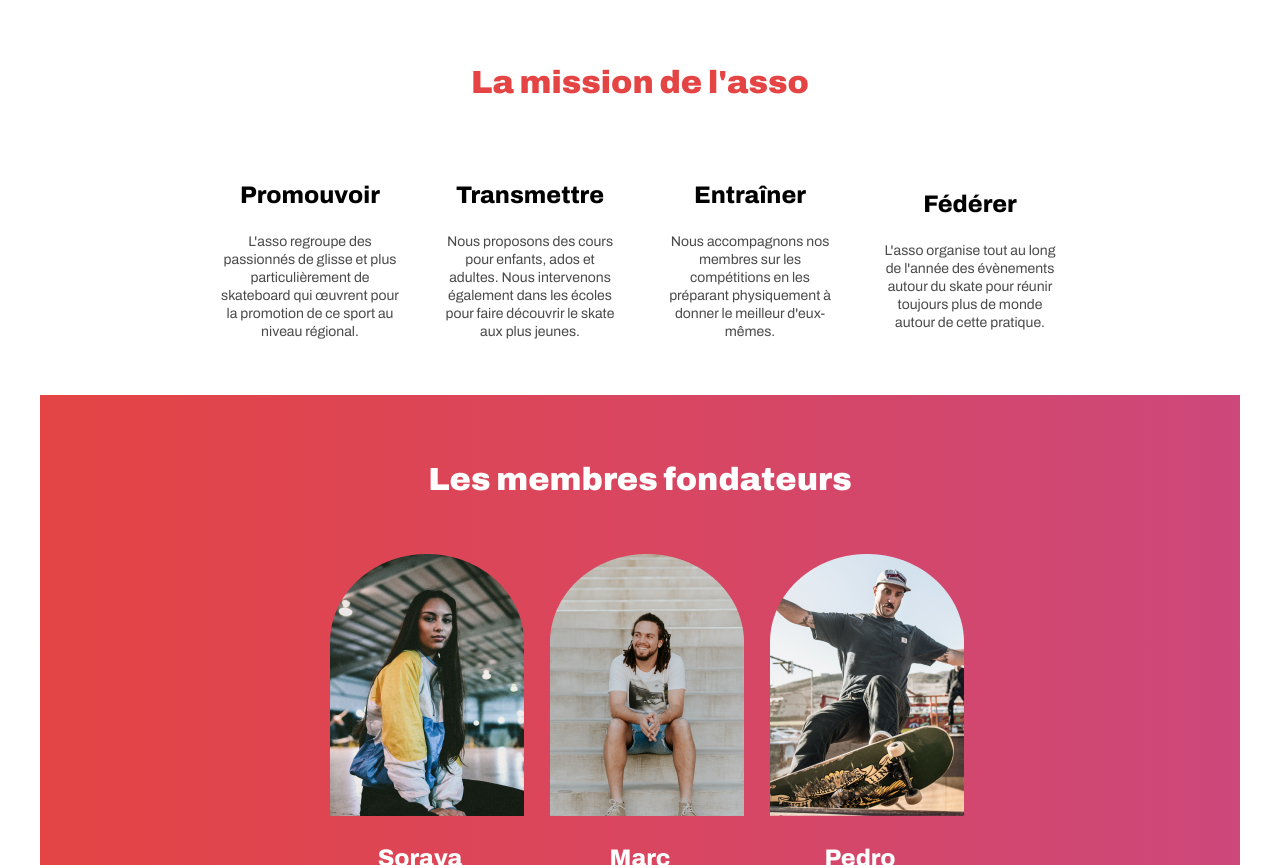
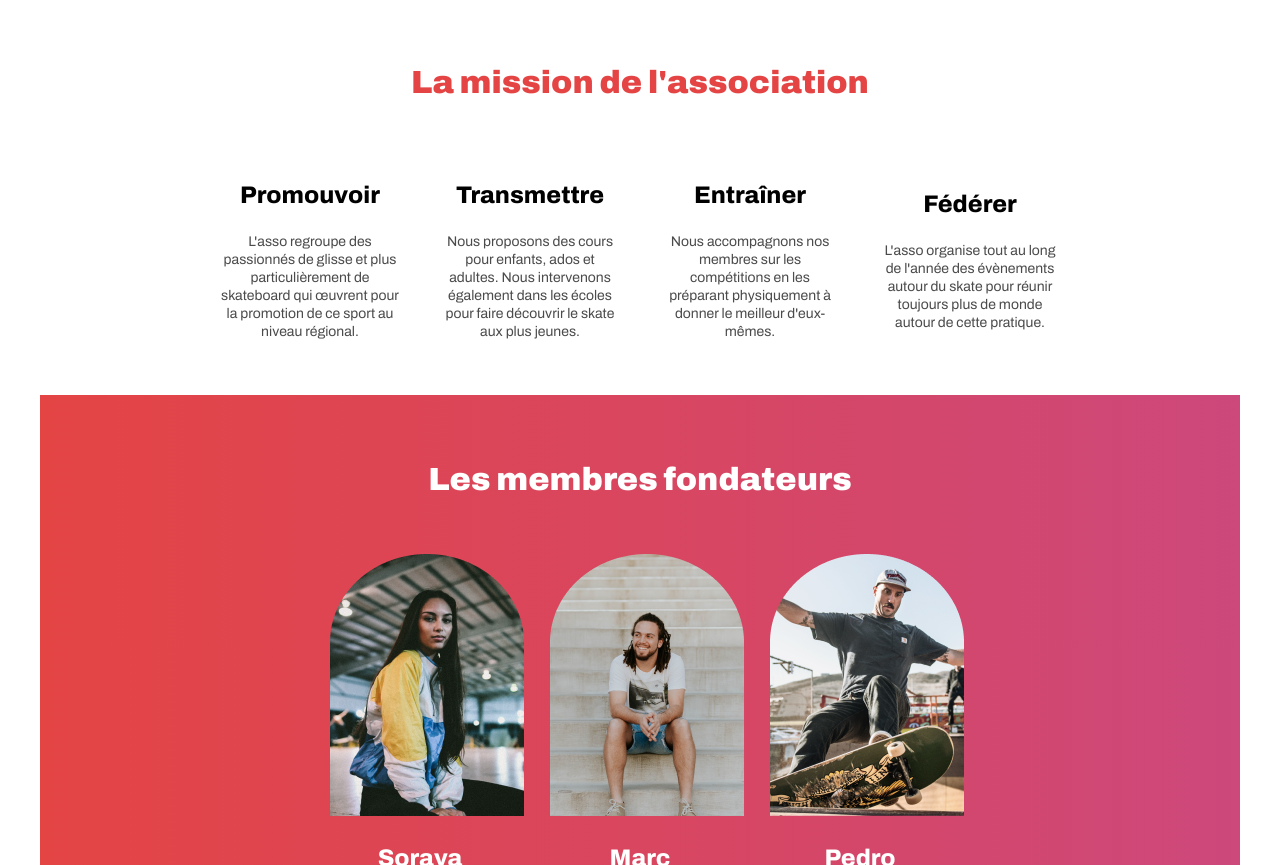
Before and after one commit to Sebil21/RidingCities, a plain HTML site: page index.html in a window 1280 px wide. Shown: the part 882-1747 px from the top of the page. Drawn offline with Linux system fonts and the light colour scheme.

Commit message:
test netlify

```diff
--- a/index.html
+++ b/index.html
@@ -19,7 +19,7 @@
 			</header>
 			<main>
 				<section>
-					<h2>La mission de l'asso</h2>
+					<h2>La mission de l'association</h2>
 					<div class="directionRow">
 						<article>
 							<h3>Promouvoir</h3>
```
